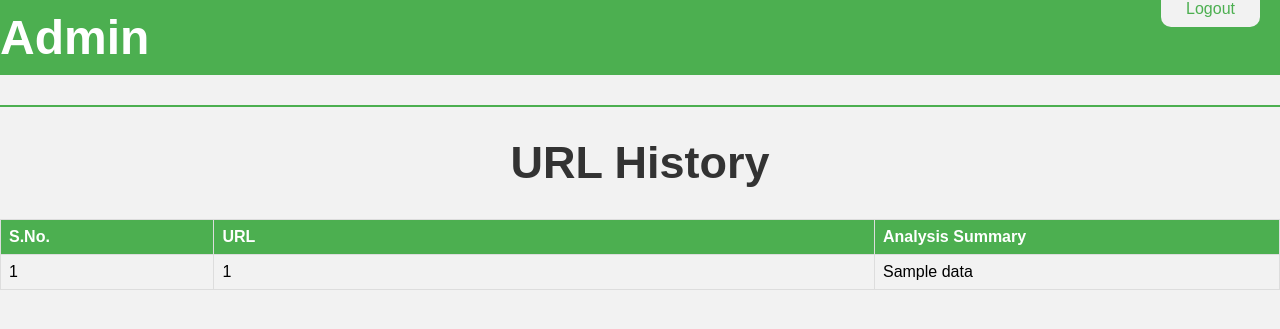
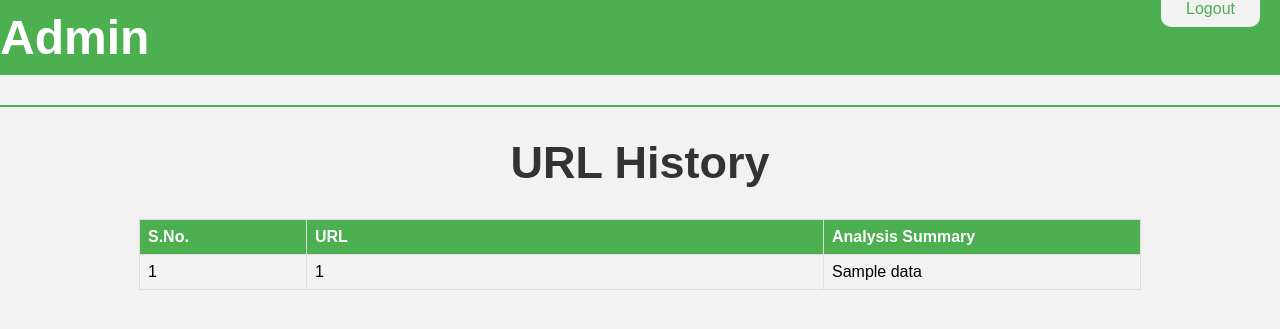
Before and after one commit to Rijwith/news_main, a Flask app: template templates/view_history.html in a window 1280 px wide. Shown: the top 329 px of the page. Run offline with Flask 3, Linux system fonts and the light colour scheme; the template is opened without the code that fills it: most values are stand-ins (such as "Sample title", 1, 10 or a date in 2020); some libraries are stand-ins or nearby versions.

Commit message:
view_history.html

```diff
--- a/templates/view_history.html
+++ b/templates/view_history.html
@@ -19,7 +19,7 @@
     <h1 style="text-align: center; font-size: 45px; border-top: 2px double #4CAF50; padding-top: 30px;">URL History</h1>
 
     <div class="table-container">
-        <table class="table">
+        <table>
             <thead>
                 <tr>
                     <th style="min-width: 150px;">S.No.</th>
```
